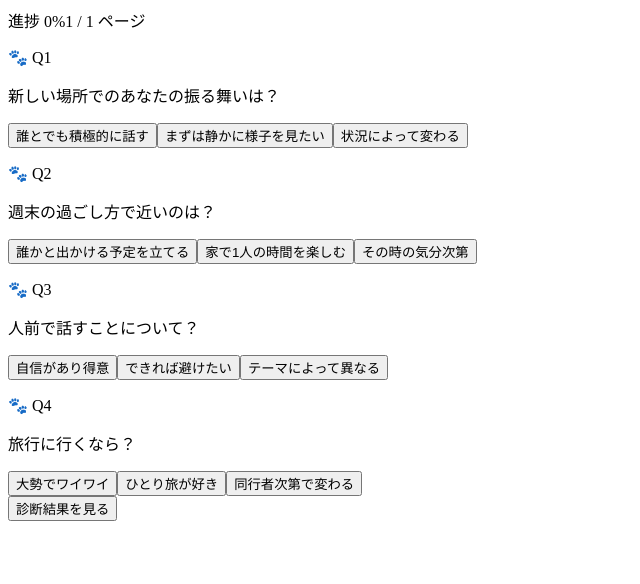
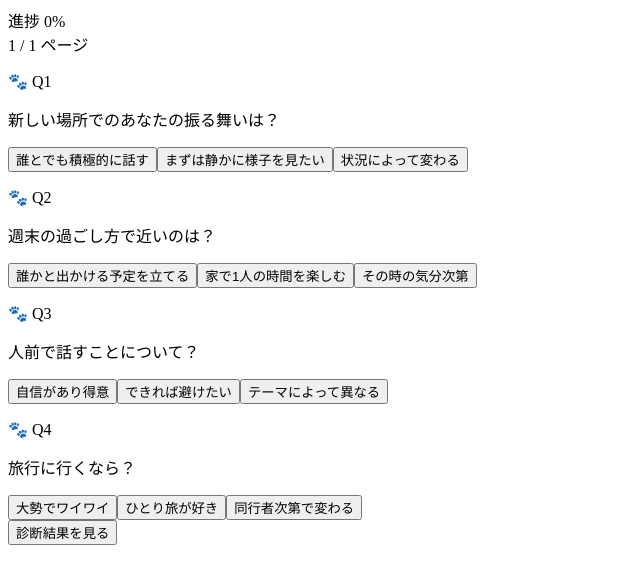
Before and after one commit to Tatsuya-studio/inetan-16type-diagnosis, a Next.js app: page /diagnosis in a window 1280 px wide. Shown: the top 584 px of the page, without its empty margins (0-640 px from the left). Built offline with nearby package versions, Linux system fonts and the light colour scheme.

Commit message:
Update diagnosis.jsx

```diff
--- a/pages/diagnosis.jsx
+++ b/pages/diagnosis.jsx
@@ -45,12 +45,8 @@ export default function Diagnosis() {
     <div className="min-h-screen bg-white text-[#444] font-sans flex flex-col items-center justify-center px-2 py-4">
       <div className="w-full max-w-3xl text-center">
         <div className="mb-6">
-          <div className="flex justify-between mb-2 text-lg text-gray-500">
-            <span>進捗 {progress}%</span>
-            <span>
-              {page + 1} / {Math.ceil(questions.length / QUESTIONS_PER_PAGE)} ページ
-            </span>
-          </div>
+          <div className="mb-1 text-lg text-gray-500">進捗 {progress}%</div>
+          <div className="mb-2 text-lg text-gray-500">{page + 1} / {Math.ceil(questions.length / QUESTIONS_PER_PAGE)} ページ</div>
           <div className="w-full h-4 bg-gray-200 rounded-full overflow-hidden">
             <div
               className="h-4 bg-green-500 transition-all duration-500 ease-in-out"
@@ -61,18 +57,18 @@ export default function Diagnosis() {
 
         {currentQuestions.map((q, idx) => (
           <div key={q.id} className="mb-6 p-6 bg-gray-50 rounded-xl shadow-md">
-            <p className="text-lg text-green-600 font-bold mb-2">
+            <p className="text-xl text-green-600 font-bold mb-2">
               🐾 Q{startIndex + idx + 1}
             </p>
-            <p className="font-bold text-xl mb-4">{q.question}</p>
-            <div className="flex flex-col items-center gap-4">
+            <p className="font-bold text-2xl mb-6">{q.question}</p>
+            <div className="flex flex-col items-center gap-6">
               {["A", "B", "C"].map((opt) => {
                 const isSelected = answers[startIndex + idx] === opt;
                 return (
                   <button
                     key={opt}
                     onClick={() => handleAnswer(idx, opt)}
-                    className={`text-xl py-5 px-10 rounded-full border-4 transition-all duration-200 w-full max-w-xl ${
+                    className={`text-[40px] py-6 px-10 rounded-full border-4 transition-all duration-200 w-full max-w-2xl ${
                       isSelected
                         ? "bg-green-500 border-green-700 text-white font-extrabold"
                         : "bg-white border-gray-300 hover:bg-green-50"
@@ -94,14 +90,14 @@ export default function Diagnosis() {
                 const resultUrl = `https://inunekotype.jp/result-16type-test/?type=${type}`;
                 router.push(resultUrl);
               }}
-              className="bg-green-600 hover:bg-green-700 text-white text-xl font-bold py-4 px-10 rounded-full shadow-lg"
+              className="bg-green-600 hover:bg-green-700 text-white text-[40px] font-bold py-5 px-12 rounded-full shadow-lg"
             >
               診断結果を見る
             </button>
           ) : (
             <button
               onClick={handleNext}
-              className="bg-green-600 hover:bg-green-700 text-white text-xl font-bold py-4 px-10 rounded-full shadow-md"
+              className="bg-green-600 hover:bg-green-700 text-white text-[40px] font-bold py-5 px-12 rounded-full shadow-md"
             >
               次へ
             </button>
```
